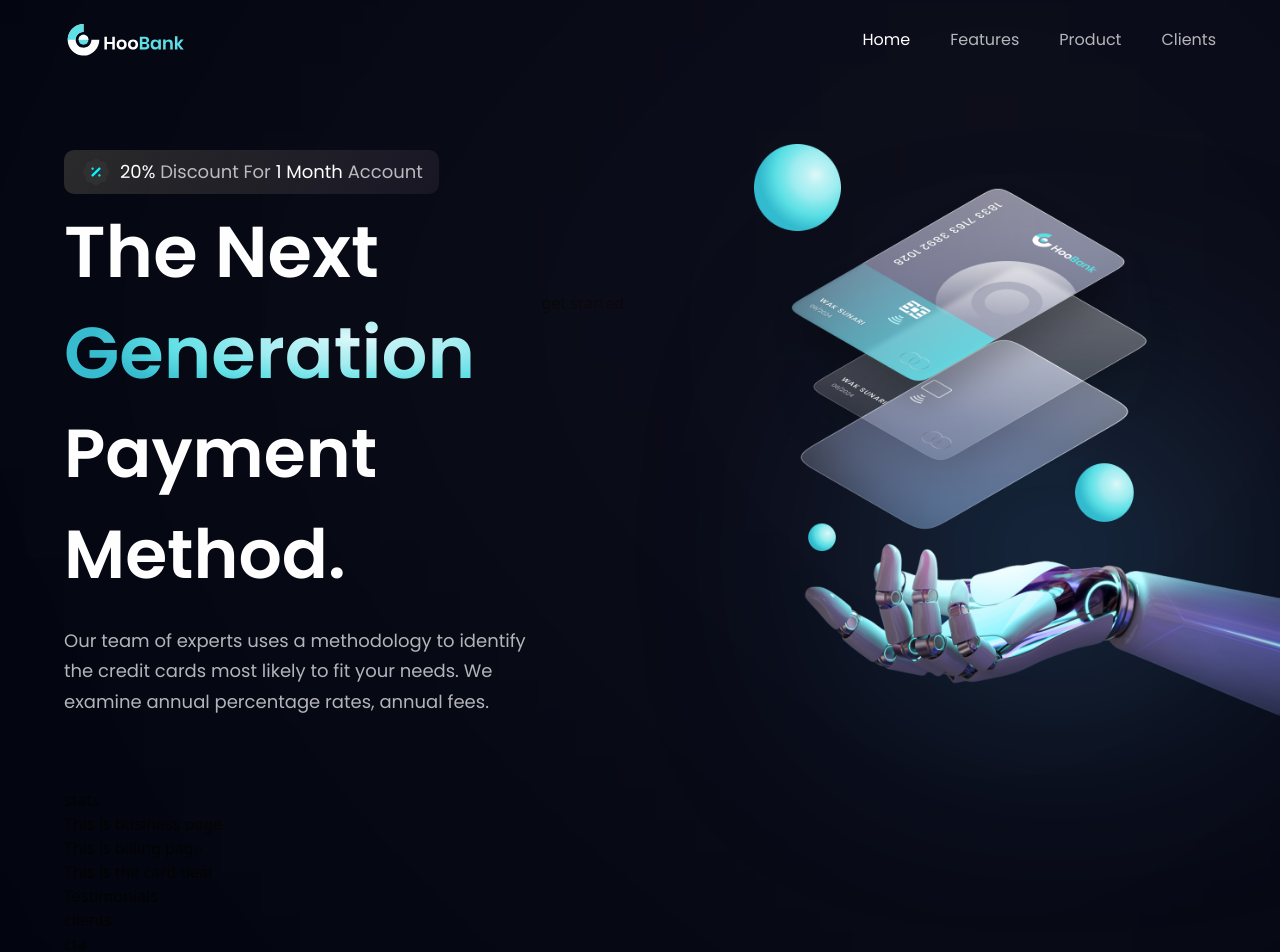
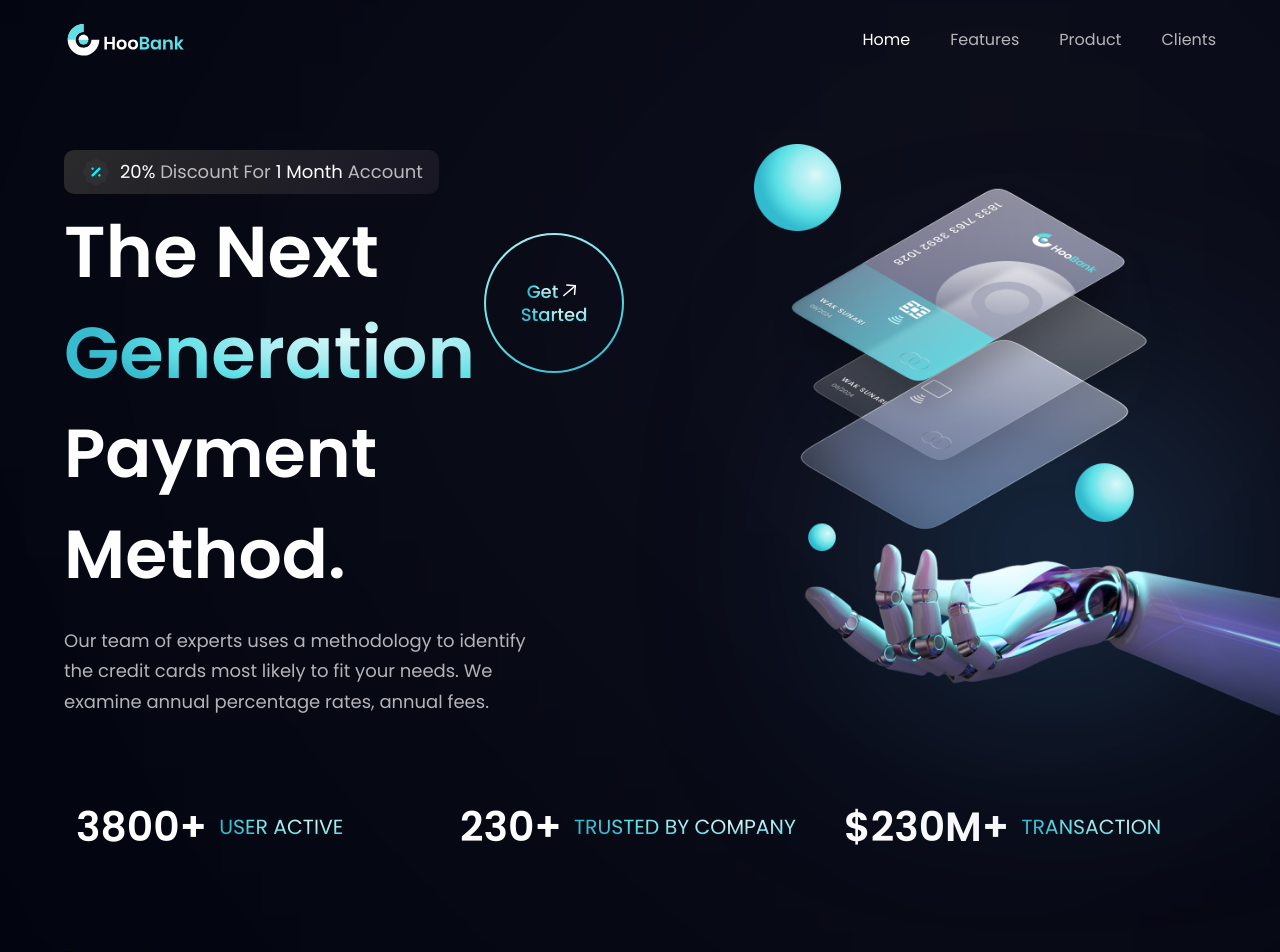
Before and after one commit to rirefat/project_hoobank, a React (Vite) app: page / in a window 1280 px wide. Shown: the top 952 px of the page. Built offline with nearby package versions, Linux system fonts and the light colour scheme.

Commit message:
done stats section

```diff
--- a/src/components/GetStarted.jsx
+++ b/src/components/GetStarted.jsx
@@ -1,11 +1,21 @@
-import React from 'react';
+import styles from "../style";
+import { arrowUp } from "../assets";
 
-const GetStarted = () => {
-    return (
-        <div>
-            get started
-        </div>
-    );
-};
+const GetStarted = () => (
+  <div className={`${styles.flexCenter} w-[140px] h-[140px] rounded-full bg-blue-gradient p-[2px] cursor-pointer`}>
+    <div className={`${styles.flexCenter} flex-col bg-primary w-[100%] h-[100%] rounded-full`}>
+      <div className={`${styles.flexStart} flex-row`}>
+        <p className="font-poppins font-medium text-[18px] leading-[23.4px]">
+          <span className="text-gradient">Get</span>
+        </p>
+        <img src={arrowUp} alt="arrow-up" className="w-[23px] h-[23px] object-contain" />
+      </div>
+
+      <p className="font-poppins font-medium text-[18px] leading-[23.4px]">
+        <span className="text-gradient">Started</span>
+      </p>
+    </div>
+  </div>
+);
 
 export default GetStarted;
--- a/src/components/Stats.jsx
+++ b/src/components/Stats.jsx
@@ -1,11 +1,19 @@
-import React from 'react';
+import { stats } from "../constants";
+import styles from "../style";
 
-const Stats = () => {
-    return (
-        <div>
-            <h1>stats</h1>
-        </div>
-    );
-};
+const Stats = () => (
+  <section className={`${styles.flexCenter} flex-row flex-wrap sm:mb-20 mb-6`}>
+    {stats.map((stat) => (
+      <div key={stat.id} className={`flex-1 flex justify-start items-center flex-row m-3`} >
+        <h4 className="font-poppins font-semibold xs:text-[40.89px] text-[30.89px] xs:leading-[53.16px] leading-[43.16px] text-white">
+          {stat.value}
+        </h4>
+        <p className="font-poppins font-normal xs:text-[20.45px] text-[15.45px] xs:leading-[26.58px] leading-[21.58px] text-gradient uppercase ml-3">
+          {stat.title}
+        </p>
+      </div>
+    ))}
+  </section>
+);
 
 export default Stats;
```
